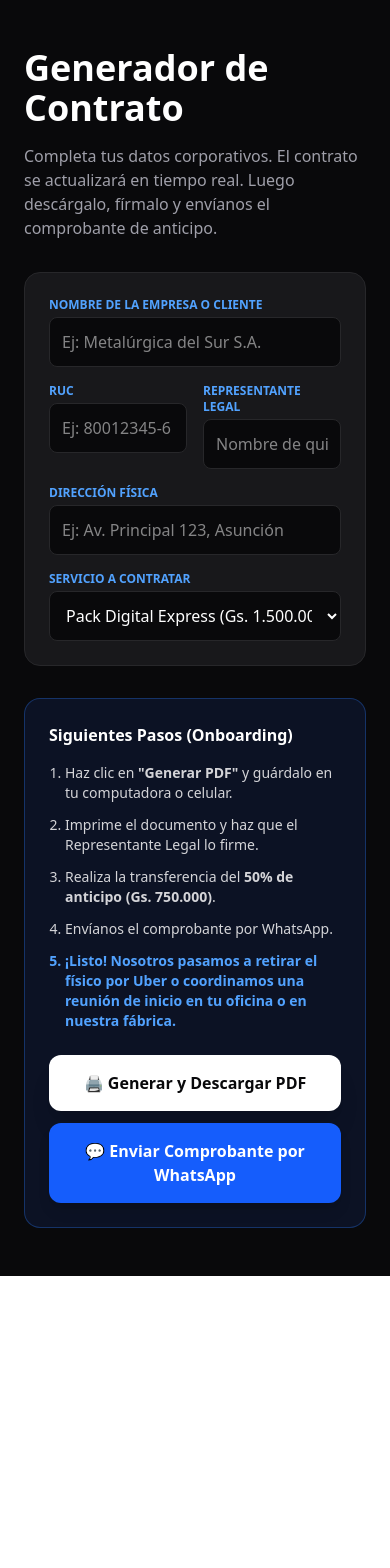
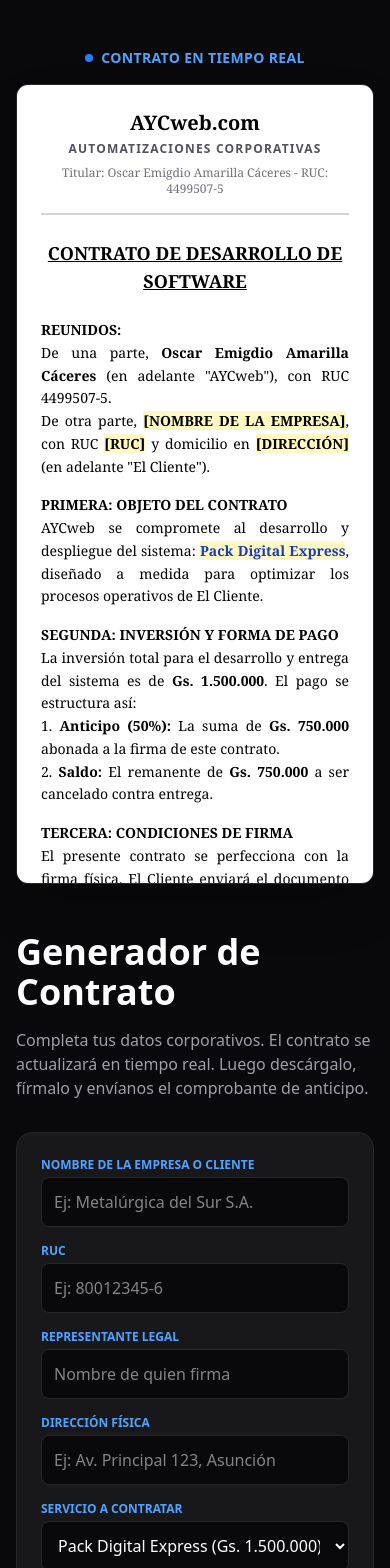
Before and after one commit to oscaramarilla/aycweb, a Next.js app: page /contrato in a window 390 px wide. Shown: the top 1568 px of the page. Before the commit the page ends 1276 px from the top, so only its background shows below. Built offline with nearby package versions, Linux system fonts and the light colour scheme.

Commit message:
Fix mobile view form y vista previa contrato

```diff
--- a/app/contrato/page.tsx
+++ b/app/contrato/page.tsx
@@ -34,9 +34,11 @@ export default function GeneradorContrato() {
       {/* ==========================================
           VISTA WEB (OCULTA AL IMPRIMIR EL PDF)
           ========================================== */}
-      <div className="print:hidden py-12 px-6 max-w-7xl mx-auto grid grid-cols-1 lg:grid-cols-2 gap-12">
+      <div className="print:hidden py-12 px-4 sm:px-6 max-w-7xl mx-auto flex flex-col lg:flex-row gap-12">
 
-        {/* Columna Izquierda: Formulario e Instrucciones */}
+        {/* Columna Izquierda (FORMULARIO): Abajo en celular (order-2), Izquierda en PC (lg:order-1) */}
+        <div className="w-full lg:w-2/5 order-2 lg:order-1 space-y-8">
+
           <div>
             <h1 className="text-4xl font-black text-white mb-4">Generador de Contrato</h1>
             <p className="text-zinc-400 mb-8">Completa tus datos corporativos. El contrato se actualizará en tiempo real. Luego descárgalo, fírmalo y envíanos el comprobante de anticipo.</p>
@@ -46,7 +48,7 @@ export default function GeneradorContrato() {
                 <label className="block text-xs font-bold text-blue-400 uppercase mb-1">Nombre de la Empresa o Cliente</label>
                 <input type="text" className="w-full bg-zinc-950 border border-zinc-800 rounded-lg p-3 text-white focus:border-blue-500 outline-none" placeholder="Ej: Metalúrgica del Sur S.A." onChange={e => setDatos({...datos, empresa: e.target.value})} />
               </div>
-            <div className="grid grid-cols-2 gap-4">
+              <div className="grid grid-cols-1 sm:grid-cols-2 gap-4">
                 <div>
                   <label className="block text-xs font-bold text-blue-400 uppercase mb-1">RUC</label>
                   <input type="text" className="w-full bg-zinc-950 border border-zinc-800 rounded-lg p-3 text-white focus:border-blue-500 outline-none" placeholder="Ej: 80012345-6" onChange={e => setDatos({...datos, ruc: e.target.value})} />
@@ -73,11 +75,11 @@ export default function GeneradorContrato() {
             <div className="bg-blue-900/20 border border-blue-500/30 p-6 rounded-2xl">
               <h3 className="text-white font-bold mb-4">Siguientes Pasos (Onboarding)</h3>
               <ol className="list-decimal pl-4 space-y-3 text-sm text-zinc-300">
-              <li>Haz clic en <strong>"Generar PDF"</strong> y guárdalo en tu computadora o celular.</li>
+                <li>Haz clic en <strong>"Generar PDF"</strong> y guárdalo en tu dispositivo.</li>
                 <li>Imprime el documento y haz que el Representante Legal lo firme.</li>
                 <li>Realiza la transferencia del <strong>50% de anticipo (Gs. {planSeleccionado.anticipo})</strong>.</li>
                 <li>Envíanos el comprobante por WhatsApp.</li>
-              <li className="text-blue-400 font-bold">¡Listo! Nosotros pasamos a retirar el físico por Uber o coordinamos una reunión de inicio en tu oficina o en nuestra fábrica.</li>
+                <li className="text-blue-400 font-bold">¡Listo! Nosotros pasamos a retirar el físico o coordinamos una reunión.</li>
               </ol>
 
               <div className="mt-6 flex flex-col gap-3">
@@ -90,19 +92,65 @@ export default function GeneradorContrato() {
               </div>
             </div>
           </div>
+        </div>
 
-        {/* Columna Derecha: Vista Previa Mínima */}
-        <div className="hidden lg:block">
-          <p className="text-zinc-500 text-sm mb-2 text-center">Vista Previa del Documento</p>
-          <div className="bg-white rounded-xl shadow-2xl h-[800px] opacity-50 scale-90 origin-top overflow-hidden border border-zinc-800">
-            {/* Esta es solo una representación visual para que el cliente vea que algo cambia */}
-            <div className="p-10 text-black text-xs space-y-4">
-               <div className="border-b-2 border-black pb-4"><h1 className="text-xl font-bold">AYCweb.com</h1></div>
-               <p>CONTRATO PARA: <strong>{datos.empresa || '[EMPRESA]'}</strong></p>
-               <p>RUC: {datos.ruc || '[RUC]'}</p>
-               <p>SISTEMA: {datos.servicio}</p>
-               <p>TOTAL: Gs. {planSeleccionado.precio}</p>
-               <div className="mt-20 border-t border-black pt-2 w-1/2">Firma: {datos.representante || '[NOMBRE]'}</div>
+        {/* Columna Derecha (VISTA PREVIA REAL): Arriba en celular (order-1), Derecha en PC (lg:order-2) */}
+        <div className="w-full lg:w-3/5 order-1 lg:order-2">
+          <div className="sticky top-6">
+            <div className="flex items-center justify-center gap-2 mb-4">
+              <span className="flex h-2 w-2 rounded-full bg-blue-500 animate-pulse"></span>
+              <p className="text-blue-400 font-bold text-sm tracking-wide uppercase">Contrato en Tiempo Real</p>
+            </div>
+
+            {/* Hoja de Papel */}
+            <div className="bg-white text-black p-6 sm:p-10 font-serif rounded-xl shadow-2xl border border-zinc-800 max-h-[800px] overflow-y-auto">
+              <div className="border-b-2 border-zinc-300 pb-4 mb-6 text-center">
+                <h1 className="text-xl sm:text-2xl font-black">AYCweb.com</h1>
+                <p className="text-xs sm:text-sm font-sans text-zinc-600 font-bold tracking-widest uppercase mt-1">Automatizaciones Corporativas</p>
+                <p className="text-xs mt-2 text-zinc-500">Titular: Oscar Emigdio Amarilla Cáceres - RUC: 4499507-5</p>
+              </div>
+
+              <h2 className="text-lg font-bold text-center mb-6 uppercase underline">
+                Contrato de Desarrollo de Software
+              </h2>
+
+              <div className="space-y-4 text-sm sm:text-base text-justify leading-relaxed">
+                <p>
+                  <strong>REUNIDOS:</strong><br/>
+                  De una parte, <strong>Oscar Emigdio Amarilla Cáceres</strong> (en adelante "AYCweb"), con RUC 4499507-5.<br/>
+                  De otra parte, <strong className="bg-yellow-100">{datos.empresa || '[NOMBRE DE LA EMPRESA]'}</strong>, con RUC <strong className="bg-yellow-100">{datos.ruc || '[RUC]'}</strong> y domicilio en <strong className="bg-yellow-100">{datos.direccion || '[DIRECCIÓN]'}</strong> (en adelante "El Cliente").
+                </p>
+
+                <p>
+                  <strong>PRIMERA: OBJETO DEL CONTRATO</strong><br/>
+                  AYCweb se compromete al desarrollo y despliegue del sistema: <strong className="bg-yellow-100 text-blue-800">{datos.servicio}</strong>, diseñado a medida para optimizar los procesos operativos de El Cliente.
+                </p>
+
+                <p>
+                  <strong>SEGUNDA: INVERSIÓN Y FORMA DE PAGO</strong><br/>
+                  La inversión total para el desarrollo y entrega del sistema es de <strong>Gs. {planSeleccionado.precio}</strong>. El pago se estructura así:<br/>
+                  1. <strong>Anticipo (50%):</strong> La suma de <strong>Gs. {planSeleccionado.anticipo}</strong> abonada a la firma de este contrato.<br/>
+                  2. <strong>Saldo:</strong> El remanente de <strong>Gs. {planSeleccionado.saldo}</strong> a ser cancelado contra entrega.
+                </p>
+
+                <p>
+                  <strong>TERCERA: CONDICIONES DE FIRMA</strong><br/>
+                  El presente contrato se perfecciona con la firma física. El Cliente enviará el documento firmado y el comprobante de transferencia bancaria a AYCweb para iniciar el desarrollo.
+                </p>
+              </div>
+
+              <div className="mt-16 grid grid-cols-2 gap-8 text-center text-sm">
+                <div>
+                  <div className="border-b border-black mb-2 w-full mx-auto"></div>
+                  <p className="font-bold">Oscar Emigdio Amarilla</p>
+                  <p className="text-xs text-zinc-500">AYCweb.com</p>
+                </div>
+                <div>
+                  <div className="border-b border-black mb-2 w-full mx-auto"></div>
+                  <p className="font-bold bg-yellow-100">{datos.representante || '[FIRMA CLIENTE]'}</p>
+                  <p className="text-xs text-zinc-500">Representante Legal</p>
+                </div>
+              </div>
             </div>
           </div>
         </div>
```
Lines whose indentation alone changed are shown as unchanged.
